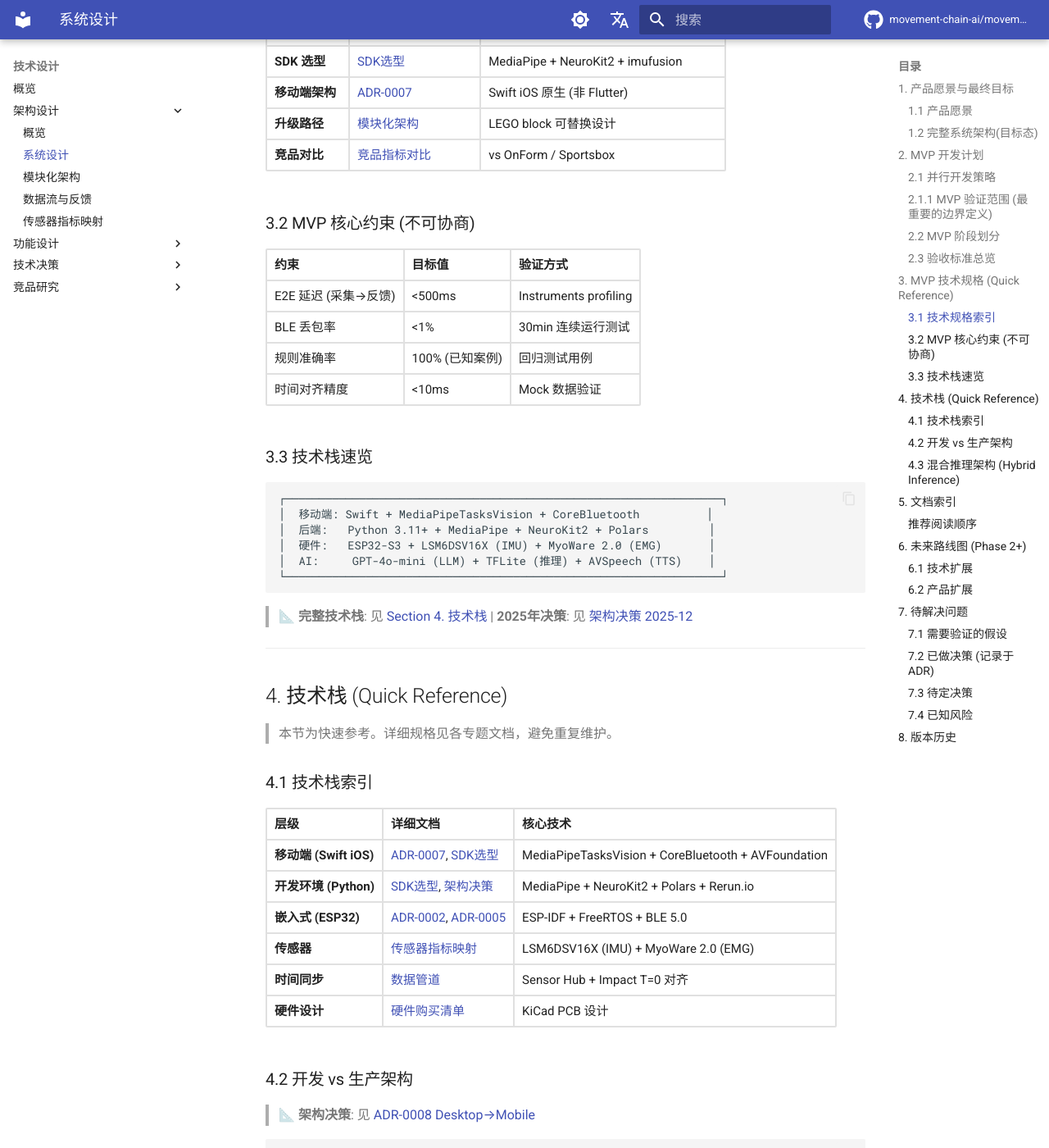
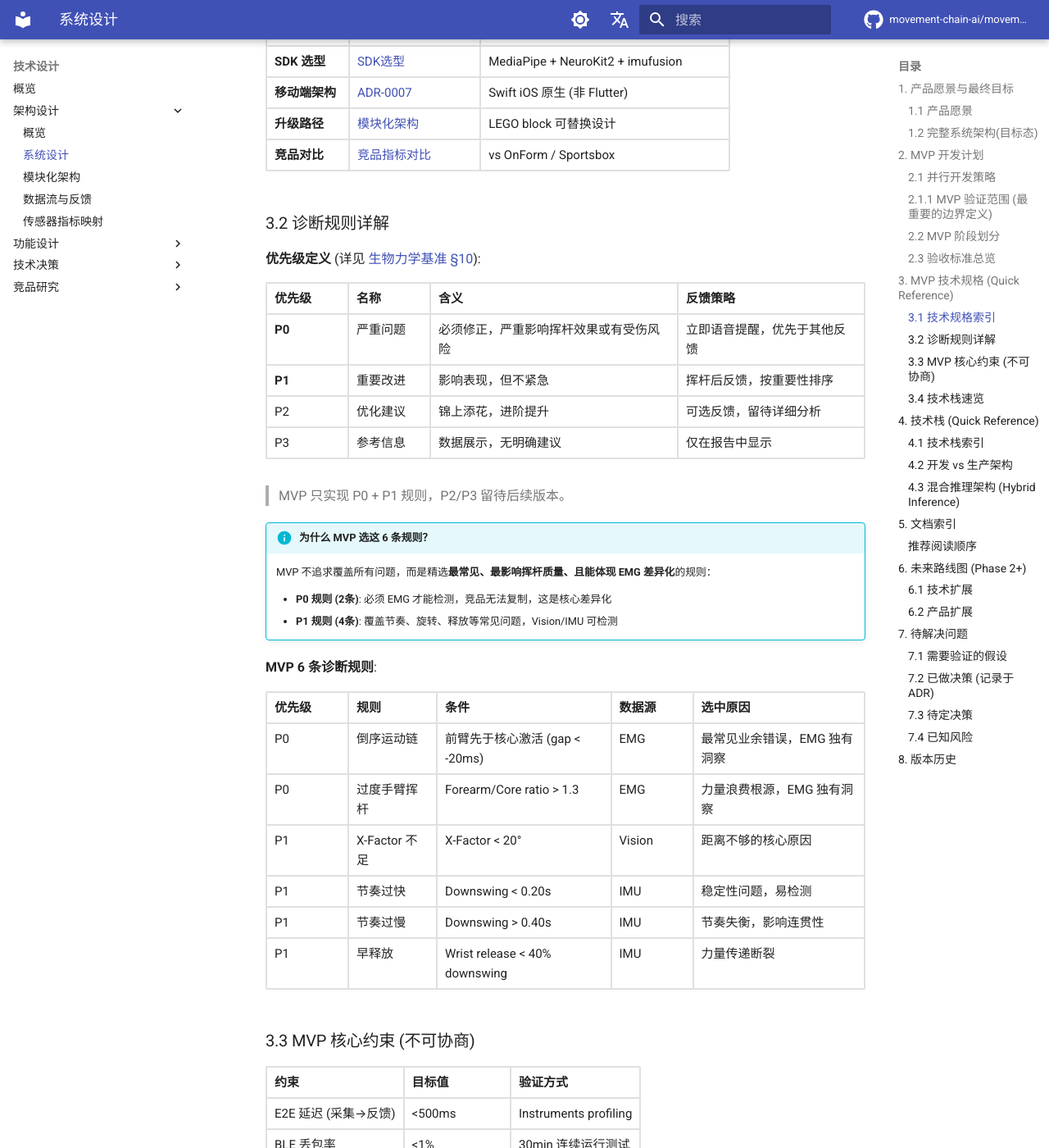
Before and after one commit to movement-chain-ai/movement-chain-docs, an MkDocs documentation site: the page built from docs/zh/design/architecture/system-design.md, in a window 1280 px wide and 1400 px high, scrolled down 10084 px. Shown: the whole window at 82% size. Built offline with MkDocs 1.6.1 and Material for MkDocs 9.7.7, drawn with Linux system fonts in a browser that asks for light colours; comment, search, counter and statistics services are not loaded; the version menu is left out; some of the changed text lies outside the part shown.

Commit message:
docs: 添加诊断规则详解章节 (§3.2)
- 添加 P0-P3 优先级定义表格，引用 biomechanics-benchmarks.md
- 添加 MVP 6 条规则的完整说明（条件、数据源、选中原因）
- 添加 info 框解释为什么选这 6 条规则
- 修复章节编号 (3.3 → 3.4)

🤖 Generated with [Claude Code](https://claude.com/claude-code)

Co-Authored-By: Claude Opus 4.5 <noreply@anthropic.com>

````diff
--- a/docs/zh/design/architecture/system-design.md
+++ b/docs/zh/design/architecture/system-design.md
@@ -460,7 +460,7 @@ flowchart LR
 | 规格类别 | 详细文档 | 核心内容 |
 |----------|----------|----------|
 | **12 测量指标** | [传感器指标映射](./sensor-metric-mapping.md) | Vision (6) + IMU (4) + EMG (2) |
-| **6 诊断规则** | [数据管道与AI §4](./data-pipeline-and-ai.md#4-诊断规则引擎) | P0 (2条) + P1 (4条) |
+| **6 诊断规则** | [数据管道与AI §4](./data-pipeline-and-ai.md#4-诊断规则引擎) | P0 (2条) + P1 (4条)，见 [§3.2 诊断规则详解](#32-诊断规则详解) |
 | **反馈模式** | [实时反馈规格](../specs/real-time-feedback.md) | 3种模式: Setup / Slow Motion / Full Speed |
 | **硬件选型** | [ADR-0002](../decisions/0002-lsm6dsv16x-imu.md), [ADR-0005](../decisions/0005-esp32-s3-microcontroller.md) | LSM6DSV16X IMU + ESP32-S3 MCU |
 | **SDK 选型** | [SDK选型](../decisions/sdk-selection.md) | MediaPipe + NeuroKit2 + imufusion |
@@ -468,7 +468,37 @@ flowchart LR
 | **升级路径** | [模块化架构](./modular-architecture.md) | LEGO block 可替换设计 |
 | **竞品对比** | [竞品指标对比](../research/competitor-metrics-comparison.md) | vs OnForm / Sportsbox |
 
-### 3.2 MVP 核心约束 (不可协商)
+### 3.2 诊断规则详解 {#32-诊断规则详解}
+
+**优先级定义** (详见 [生物力学基准 §10](../../prerequisites/foundations/biomechanics-benchmarks.md#优先级定义)):
+
+| 优先级 | 名称 | 含义 | 反馈策略 |
+|--------|------|------|----------|
+| **P0** | 严重问题 | 必须修正，严重影响挥杆效果或有受伤风险 | 立即语音提醒，优先于其他反馈 |
+| **P1** | 重要改进 | 影响表现，但不紧急 | 挥杆后反馈，按重要性排序 |
+| P2 | 优化建议 | 锦上添花，进阶提升 | 可选反馈，留待详细分析 |
+| P3 | 参考信息 | 数据展示，无明确建议 | 仅在报告中显示 |
+
+> MVP 只实现 P0 + P1 规则，P2/P3 留待后续版本。
+
+!!! info "为什么 MVP 选这 6 条规则？"
+    MVP 不追求覆盖所有问题，而是精选**最常见、最影响挥杆质量、且能体现 EMG 差异化**的规则：
+
+    - **P0 规则 (2条)**: 必须 EMG 才能检测，竞品无法复制，这是核心差异化
+    - **P1 规则 (4条)**: 覆盖节奏、旋转、释放等常见问题，Vision/IMU 可检测
+
+**MVP 6 条诊断规则**:
+
+| 优先级 | 规则 | 条件 | 数据源 | 选中原因 |
+|--------|------|------|--------|----------|
+| P0 | 倒序运动链 | 前臂先于核心激活 (gap < -20ms) | EMG | 最常见业余错误，EMG 独有洞察 |
+| P0 | 过度手臂挥杆 | Forearm/Core ratio > 1.3 | EMG | 力量浪费根源，EMG 独有洞察 |
+| P1 | X-Factor 不足 | X-Factor < 20° | Vision | 距离不够的核心原因 |
+| P1 | 节奏过快 | Downswing < 0.20s | IMU | 稳定性问题，易检测 |
+| P1 | 节奏过慢 | Downswing > 0.40s | IMU | 节奏失衡，影响连贯性 |
+| P1 | 早释放 | Wrist release < 40% downswing | IMU | 力量传递断裂 |
+
+### 3.3 MVP 核心约束 (不可协商)
 
 | 约束 | 目标值 | 验证方式 |
 |------|--------|----------|
@@ -477,7 +507,7 @@ flowchart LR
 | 规则准确率 | 100% (已知案例) | 回归测试用例 |
 | 时间对齐精度 | <10ms | Mock 数据验证 |
 
-### 3.3 技术栈速览
+### 3.4 技术栈速览
 
 ```text
 ┌─────────────────────────────────────────────────────────────────┐
````
